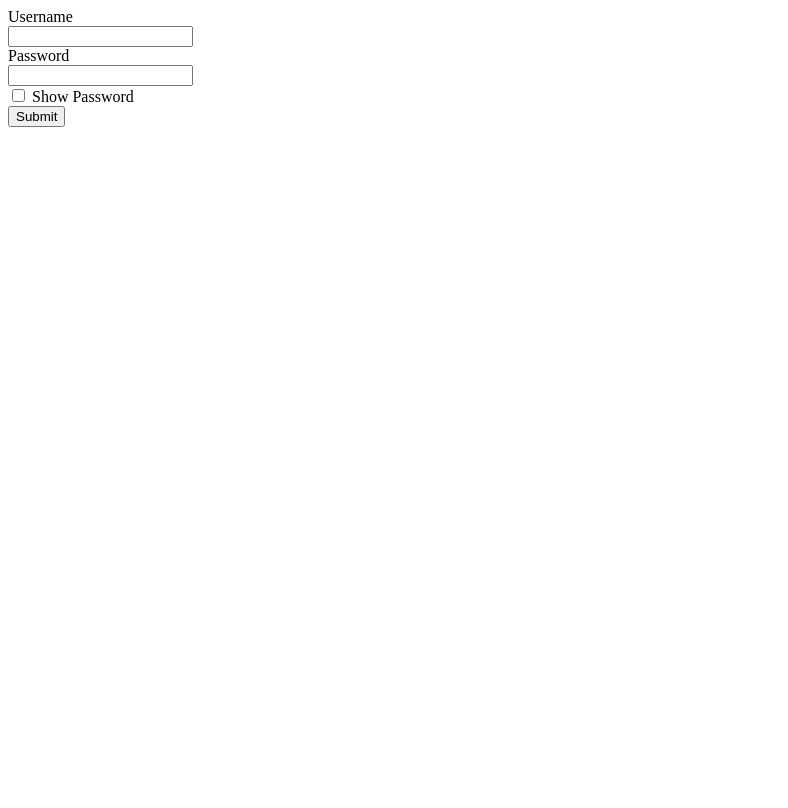
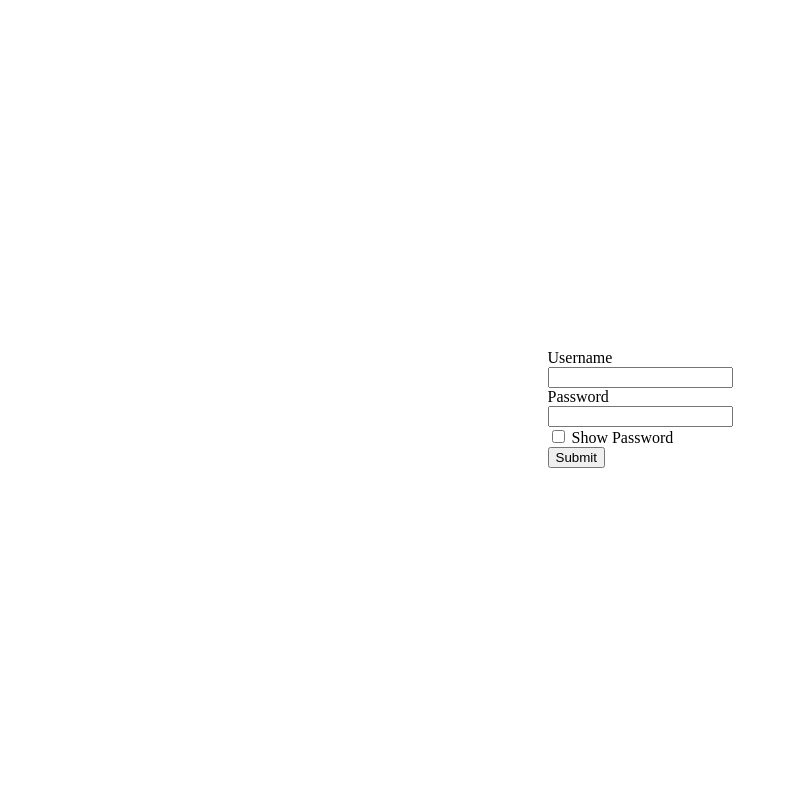
Before and after one commit to dkihe/ckst, a Django app: page /login/ in a window 1280 px wide. Shown: the whole page, without its empty margins (0-788 px from the left). Before the commit the page ends 127 px from the top, so only its background shows below. Run offline with Django 3.2, Linux system fonts and the light colour scheme.

Commit message:
Centered login form to middle of page

```diff
--- a/tutare/assets/style.css
+++ b/tutare/assets/style.css
@@ -1,7 +1,30 @@
+
+/* Stacks form items on top each other */
 input {
     display: block;
 }
 
+/* Makes "Show Password" appear to the right of the checkbox*/
 #togglepw {
     display: inline-block;
 }
+
+
+/* Center Login Page Vertically and Horizontally */
+body, html {
+    height: 100%;
+}
+
+form {
+    display: inline-block;
+    margin-left: auto;
+    margin-right: auto;
+    text-align: left;
+}
+
+.login {
+    display: flex;
+    justify-content: center;
+    align-items: center;
+    height: 100%;
+}
--- a/tutare/templates/login.html
+++ b/tutare/templates/login.html
@@ -1,13 +1,15 @@
 <!DOCTYPE html>
 <html lang="en">
     <head>
+        <!-- Login Page CSS -->
         <link rel="stylesheet" type="text/css" href="/static/style.css">
         <meta charset="UTF-8">
         <meta name="viewport" content="width=device-width, initial-scale=1.0">
         <title>Login</title>
     </head>
     <body>
-        <div id=container>
+        <!-- Login Form -->
+        <div class="login">
             <form>
                 <label for="username">Username</label>
                 <input type="text" id="username" name= "username" required>
@@ -21,6 +23,7 @@
             </form>
         </div>
 
+        <!-- Login Page functions -->
         <script type="text/javascript" src="/static/login.js"></script>
     </body>
 </html>
```
